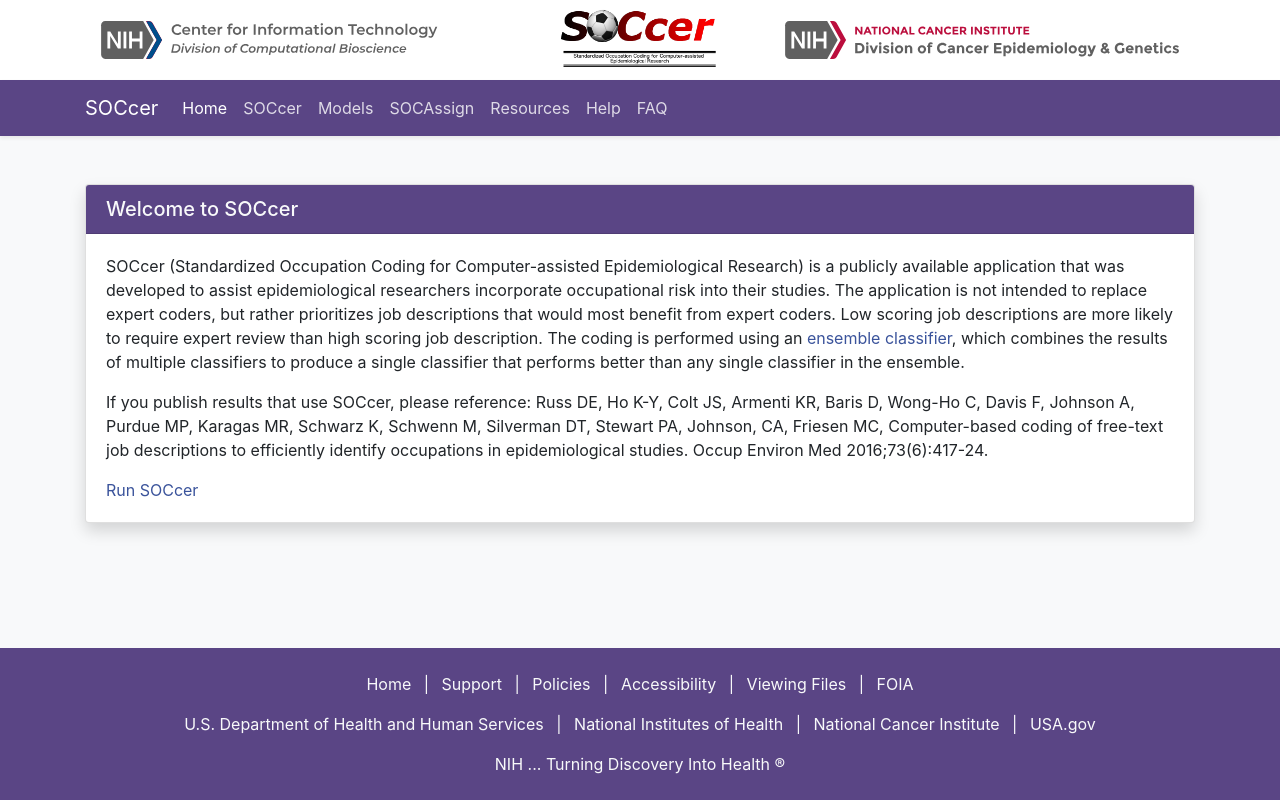
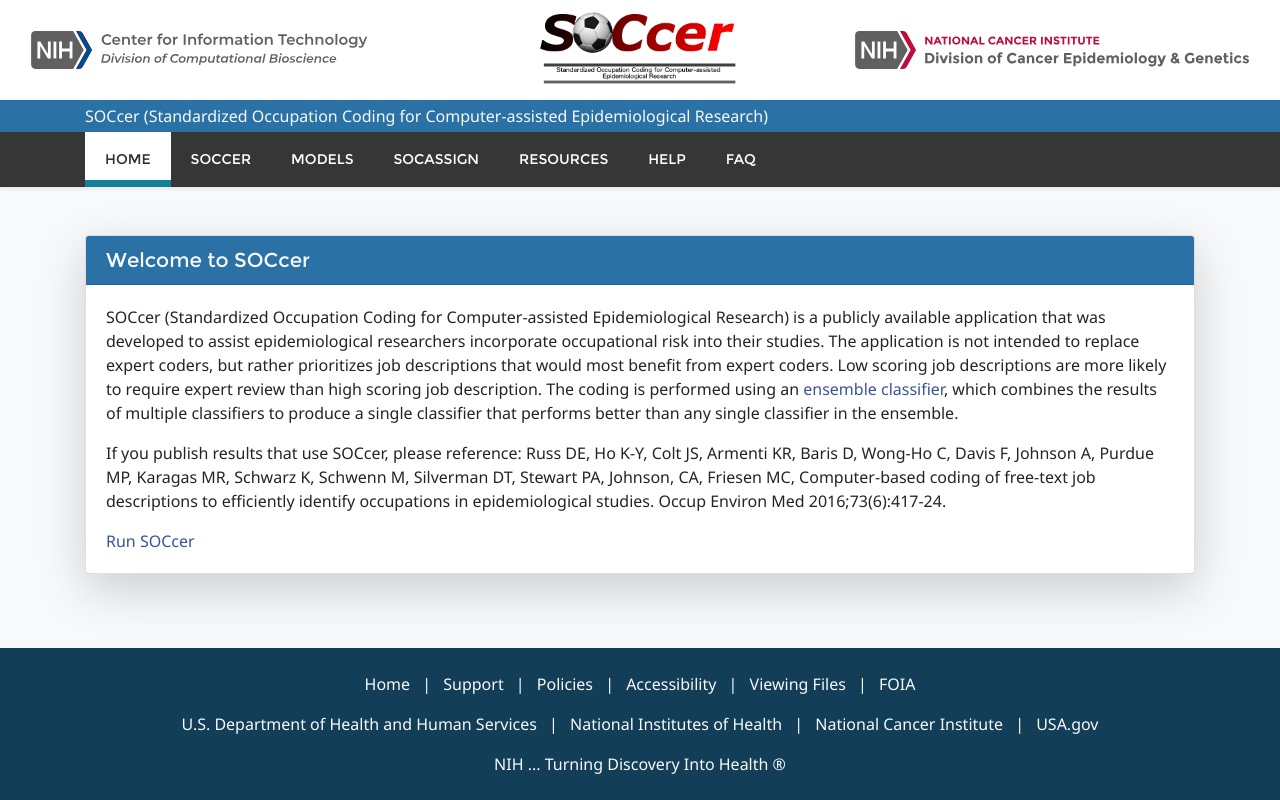
Before and after one commit to CBIIT/nci-webtools-dceg-classification, a plain HTML site: page soccer/index.html in a window 1280 px wide. Drawn offline with nearby package versions, Linux system fonts and the light colour scheme; a script that the page names is missing.

Commit message:
NCIATWP-1249: use standard webfonts

```diff
--- a/soccer/index.html
+++ b/soccer/index.html
@@ -15,7 +15,7 @@
 <body class="d-flex flex-column">
     <header>
         <a href="#main" class="sr-only sr-only-focusable">Skip to main content</a>
-        <div class="container">
+        <div class="container-fluid">
             <div class="row d-flex align-items-center">
                 <div class="col text-left d-none d-lg-block">
                     <a href="https://cit.nih.gov/">
@@ -24,7 +24,7 @@
                 </div>
                 <div class="col text-right text-xl-center d-none d-lg-block">
                     <a href=".">
-                        <img src="static/img/logos/soccer-logo.png" alt="soccer logo" height="80">
+                        <img src="static/img/logos/soccer-logo.png" alt="soccer logo" height="100">
                     </a>
                 </div>
                 <div class="col text-right d-none d-xl-block">
@@ -35,41 +35,46 @@
             </div>
         </div>
 
-        <nav class="navbar navbar-expand-lg navbar-dark bg-primary shadow-sm">
+        <div class="bg-primary text-light d-none d-lg-block">
+            <div class="container py-1 my-0">
+                SOCcer (Standardized Occupation Coding for Computer-assisted Epidemiological Research)
+            </div>
+        </div>
+        <nav class="navbar navbar-expand-lg navbar-dark shadow-sm py-0">
             <div class="container">
-                <a class="navbar-brand" href="#">SOCcer</a>
-                <button class="navbar-toggler" type="button" data-toggle="collapse" data-target="#soccer-navigation" aria-controls="soccer-navigation" aria-expanded="false" aria-label="Toggle navigation">
+                <a class="navbar-brand d-inline-block d-lg-none" href="#">SOCcer</a>
+                <button class="navbar-toggler my-1" type="button" data-toggle="collapse" data-target="#soccer-navigation" aria-controls="soccer-navigation" aria-expanded="false" aria-label="Toggle navigation">
                     <span class="navbar-toggler-icon"></span>
                 </button>
 
                 <div class="collapse navbar-collapse" id="soccer-navigation">
                     <ul class="nav navbar-nav mr-auto" role="tablist">
                         <li class="nav-item">
-                            <a class="nav-link active" id="home-tab" data-toggle="tab" href="#home" role="tab" aria-controls="home" aria-selected="true">Home</a>
+                            <a class="nav-link active text-uppercase" id="home-tab" data-toggle="tab" href="#home" role="tab" aria-controls="home" aria-selected="true">Home</a>
                         </li>
 
                         <li class="nav-item">
-                            <a class="nav-link" id="soccer-tab" data-toggle="tab" href="#soccer" role="tab" aria-controls="soccer" aria-selected="false">SOCcer</a>
+                            <a class="nav-link text-uppercase" id="soccer-tab" data-toggle="tab" href="#soccer" role="tab" aria-controls="soccer" aria-selected="false">SOCcer</a>
                         </li>
 
                         <li class="nav-item">
-                            <a class="nav-link" id="models-tab" data-toggle="tab" href="#models" role="tab" aria-controls="models" aria-selected="false">Models</a>
+                            <a class="nav-link text-uppercase" id="models-tab" data-toggle="tab" href="#models" role="tab" aria-controls="models" aria-selected="false">Models</a>
                         </li>
 
                         <li class="nav-item">
-                            <a class="nav-link" id="socassign-tab" data-toggle="tab" href="#socassign" role="tab" aria-controls="socassign" aria-selected="false">SOCAssign</a>
+                            <a class="nav-link text-uppercase" id="socassign-tab" data-toggle="tab" href="#socassign" role="tab" aria-controls="socassign" aria-selected="false">SOCAssign</a>
                         </li>
 
                         <li class="nav-item">
-                            <a class="nav-link" id="resources-tab" data-toggle="tab" href="#resources" role="tab" aria-controls="resources" aria-selected="false">Resources</a>
+                            <a class="nav-link text-uppercase" id="resources-tab" data-toggle="tab" href="#resources" role="tab" aria-controls="resources" aria-selected="false">Resources</a>
                         </li>
 
                         <li class="nav-item">
-                            <a class="nav-link" id="help-tab" data-toggle="tab" href="#help" role="tab" aria-controls="help" aria-selected="false">Help</a>
+                            <a class="nav-link text-uppercase" id="help-tab" data-toggle="tab" href="#help" role="tab" aria-controls="help" aria-selected="false">Help</a>
                         </li>
 
                         <li class="nav-item">
-                            <a class="nav-link" id="faq-tab" data-toggle="tab" href="#faq" role="tab" aria-controls="faq" aria-selected="false">FAQ</a>
+                            <a class="nav-link text-uppercase" id="faq-tab" data-toggle="tab" href="#faq" role="tab" aria-controls="faq" aria-selected="false">FAQ</a>
                         </li>
                     </ul>
                 </div>
@@ -80,7 +85,7 @@
     <main class="bg-light py-sm-4 flex-auto" id="main">
         <div class="tab-content container py-4">
             <section class="tab-pane active" id="home" role="tabpanel" aria-labelledby="home-tab" tabindex="0">
-                <div class="card shadow">
+                <div class="card shadow-lg">
                     <div class="card-header bg-primary text-light">
                         <h1 class="h5 m-0">Welcome to SOCcer</h1>
                     </div>
@@ -92,7 +97,7 @@
             </section>
             <section class="tab-pane" id="soccer" role="tabpanel" aria-labelledby="soccer-tab" tabindex="0">
 
-                <div class="card shadow">
+                <div class="card shadow-lg">
                     <div class="card-header bg-primary text-light">
                         <h1 class="h5 m-0">SOCcer</h1>
                     </div>
@@ -173,7 +178,7 @@
 
             </section>
             <section class="tab-pane" id="models" role="tabpanel" aria-labelledby="models-tab" tabindex="0">
-                <div class="card shadow">
+                <div class="card shadow-lg">
                     <div class="card-header bg-primary text-light">
                         <h1 class="h5 m-0">Models</h1>
                     </div>
@@ -181,9 +186,9 @@
                         <p>SOCcer can use different models, depending on the type of data that you have. The table below describes the models available.</p>
                         <table class="table table-sm border">
                             <thead>
-                                <tr class="bg-light">
-                                    <th class="border-top-0" scope="col" style="min-width: 100px;">Model</th>
-                                    <th class="border-top-0" scope="col">Description</th>
+                                <tr class="bg-primary text-light">
+                                    <th scope="col" style="min-width: 100px;">Model</th>
+                                    <th scope="col">Description</th>
                                 </tr>
                             </thead>
                             <tbody>
@@ -197,7 +202,7 @@
                 </div>
             </section>
             <section class="tab-pane" id="socassign" role="tabpanel" aria-labelledby="socassign-tab" tabindex="0">
-                <div class="card shadow">
+                <div class="card shadow-lg">
                     <div class="card-header bg-primary text-light">
                         <h1 class="h5 m-0">SOCAssign</h1>
                     </div>
@@ -219,7 +224,7 @@
             </section>
             <section class="tab-pane" id="resources" role="tabpanel" aria-labelledby="resources-tab" tabindex="0">
 
-                <div class="card shadow">
+                <div class="card shadow-lg">
                     <div class="card-header bg-primary text-light">
                         <h1 class="h5 m-0">Resources</h1>
                     </div>
@@ -237,7 +242,7 @@
             </section>
             <section class="tab-pane" id="help" role="tabpanel" aria-labelledby="help-tab" tabindex="0">
 
-                <div class="card shadow">
+                <div class="card shadow-lg">
                     <div class="card-header bg-primary text-light">
                         <h1 class="h5 m-0">Help</h1>
                     </div>
@@ -270,7 +275,7 @@
                         <div class="table-responsive mb-4">
                             <table class="table table-sm border">
                                 <thead>
-                                    <tr class="bg-light">
+                                    <tr class="bg-primary text-light">
                                         <th scope="col">Id</th>
                                         <th scope="col">JobTitle</th>
                                         <th scope="col">SIC</th>
@@ -330,7 +335,7 @@
 
             </section>
             <section class="tab-pane" id="faq" role="tabpanel" aria-labelledby="faq-tab" tabindex="0">
-                <div class="card shadow">
+                <div class="card shadow-lg">
                     <div class="card-header bg-primary text-light">
                         <h1 class="h5 m-0">Frequently Asked Questions</h1>
                     </div>
@@ -351,7 +356,7 @@
             </section>
         </div>
     </main>
-    <footer class="text-left text-md-center py-4 bg-primary text-light">
+    <footer class="text-left text-md-center py-4 bg-primary-dark text-light">
         <div class="container">
             <ul class="list-inline">
                 <li class="d-block d-md-inline list-inline-item">
--- a/soccer/static/css/style.css
+++ b/soccer/static/css/style.css
@@ -1,7 +1,38 @@
+
+@import url("https://fonts.googleapis.com/css?family=Noto+Sans:400,400i,700,700i");
+
+/**
+ * Font overrides
+ */
+@font-face{
+    font-family: Montserrat;
+    src: url("fonts/Montserrat-regular.eot") format("eot");
+    src: url("fonts/Montserrat-regular.woff") format("woff");
+    src: url("fonts/Montserrat-regular.ttf") format("truetype");
+    font-weight: 400;
+    font-style: normal;
+}
+
+@font-face{
+    font-family: Montserrat;
+    src: url("fonts/Montserrat-700.eot") format("eot");
+    src: url("fonts/Montserrat-700.woff") format("woff");
+    src: url("fonts/Montserrat-700.ttf") format("truetype");
+    font-weight: 700;
+    font-style: normal;
+}
 
 body {
     min-height: 100vh;
+    font-family: "Noto Sans", "Century Gothic", Arial, sans-serif;
 }
+
+h1, h2, h3, h4, h5, h6,
+.h1, .h2, .h3, .h4, .h5, .h6,
+nav {
+    font-family: Montserrat, "Avant Garde", Arial, sans-serif;
+}
+
 
 /** AAA contrast overrides */
 a {
@@ -10,7 +41,7 @@
 
 .btn-primary:not(:disabled):not(.disabled).active,
 .btn-primary:not(:disabled):not(.disabled):active,
-.show>.btn-primary.dropdown-toggle,
+.show > .btn-primary.dropdown-toggle,
 .btn-primary:hover {
     color: #fff;
     background-color: #52297c;
@@ -18,7 +49,11 @@
 }
 
 .bg-primary {
-    background-color: #5A4585 !important;
+    background-color: #2a71a5 !important;
+}
+
+.bg-primary-dark {
+    background-color: #123e57;
 }
 
 .btn-primary {
@@ -33,12 +68,42 @@
     border-color: #7a3db6;
 }
 
-.navbar-dark .navbar-nav .nav-link:focus, .navbar-dark .navbar-nav .nav-link:hover {
+.navbar-dark {
+    background-color: #363636;
+}
+
+.navbar-dark .navbar-nav .nav-link:focus,
+.navbar-dark .navbar-nav .nav-link:hover {
     color: rgba(255,255,255,.9);
 }
 
 .navbar-dark .navbar-nav .nav-link {
     color: rgba(255,255,255,.8);
+}
+
+.navbar-nav .nav-item .nav-link {
+    color: white;
+    padding: 10px 20px;
+    border-top: 7px solid transparent;
+    border-bottom: 7px solid transparent;
+    font-size: 14px;
+    transition: background-color .15s linear;
+}
+
+.navbar-nav .nav-item .nav-link:hover {
+    color: #2f2f2f !important;
+    background-color: #fff;
+}
+
+.navbar-nav .nav-item .nav-link.active {
+    color: #2f2f2f;
+    background-color: #fff;
+    border-bottom-color: #14819b;
+}
+
+.table thead th {
+    vertical-align: bottom;
+    border-bottom: 1px solid #dee2e6;
 }
 
 /** Utility classes */
--- a/soccer/static/js/soccer.js
+++ b/soccer/static/js/soccer.js
@@ -290,10 +290,4 @@
         var tabSelector = $(this).attr('data-tab');
         $(tabSelector).tab('show');
     });
-
-    // adds focus for tab-based internal links
-    $('[data-toggle="tab"]').on('shown.bs.tab', function(e) {
-        var selector = $(this).attr('href');
-        $(selector)[0].focus();
-    });
 })
```
Also changed, not shown: soccer/static/css/fonts/Montserrat-700.ttf (added), soccer/static/css/fonts/Montserrat-700.woff (added), soccer/static/css/fonts/Montserrat-regular.ttf (added), soccer/static/css/fonts/Montserrat-regular.woff (added), 2 other files.
